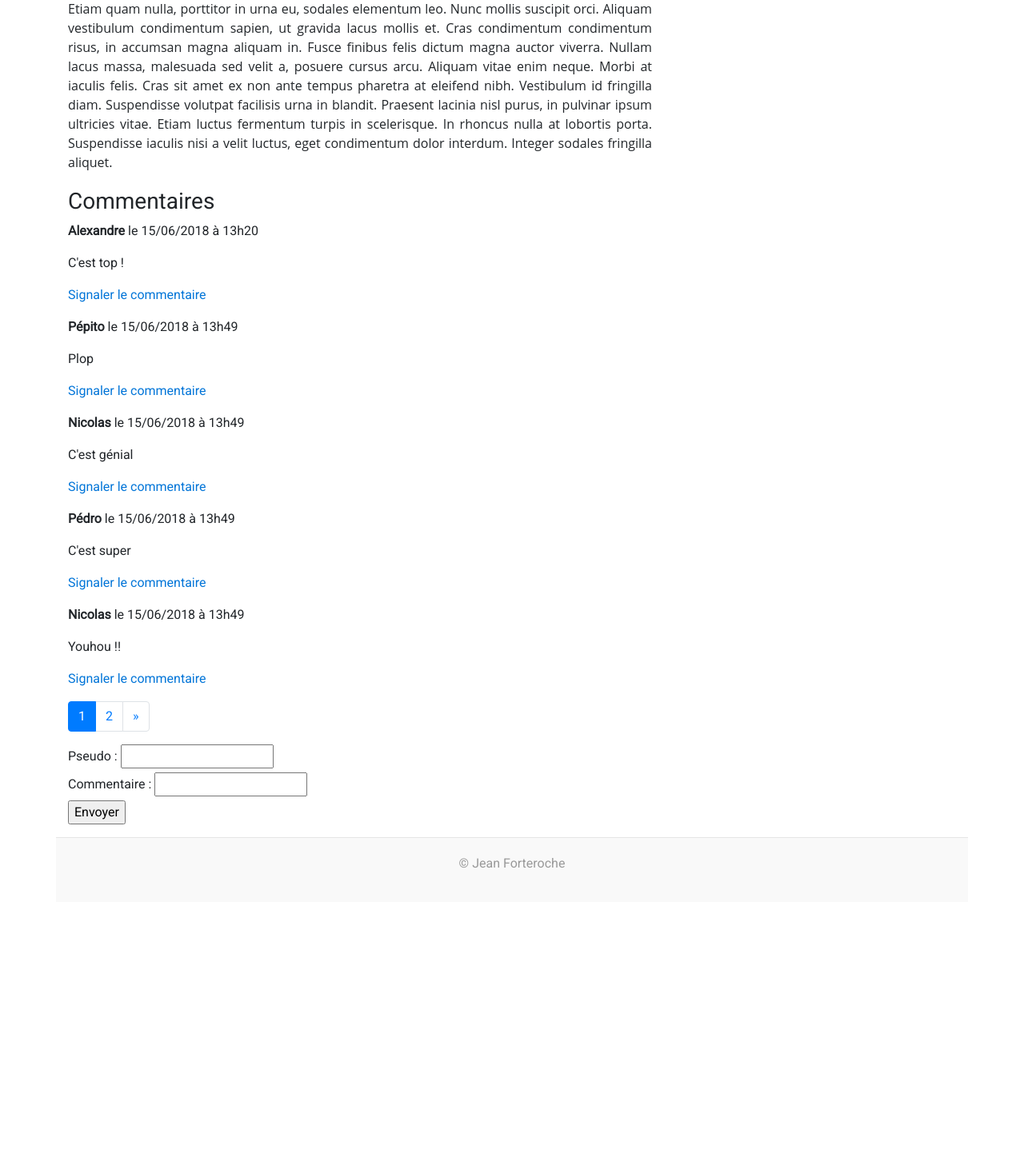
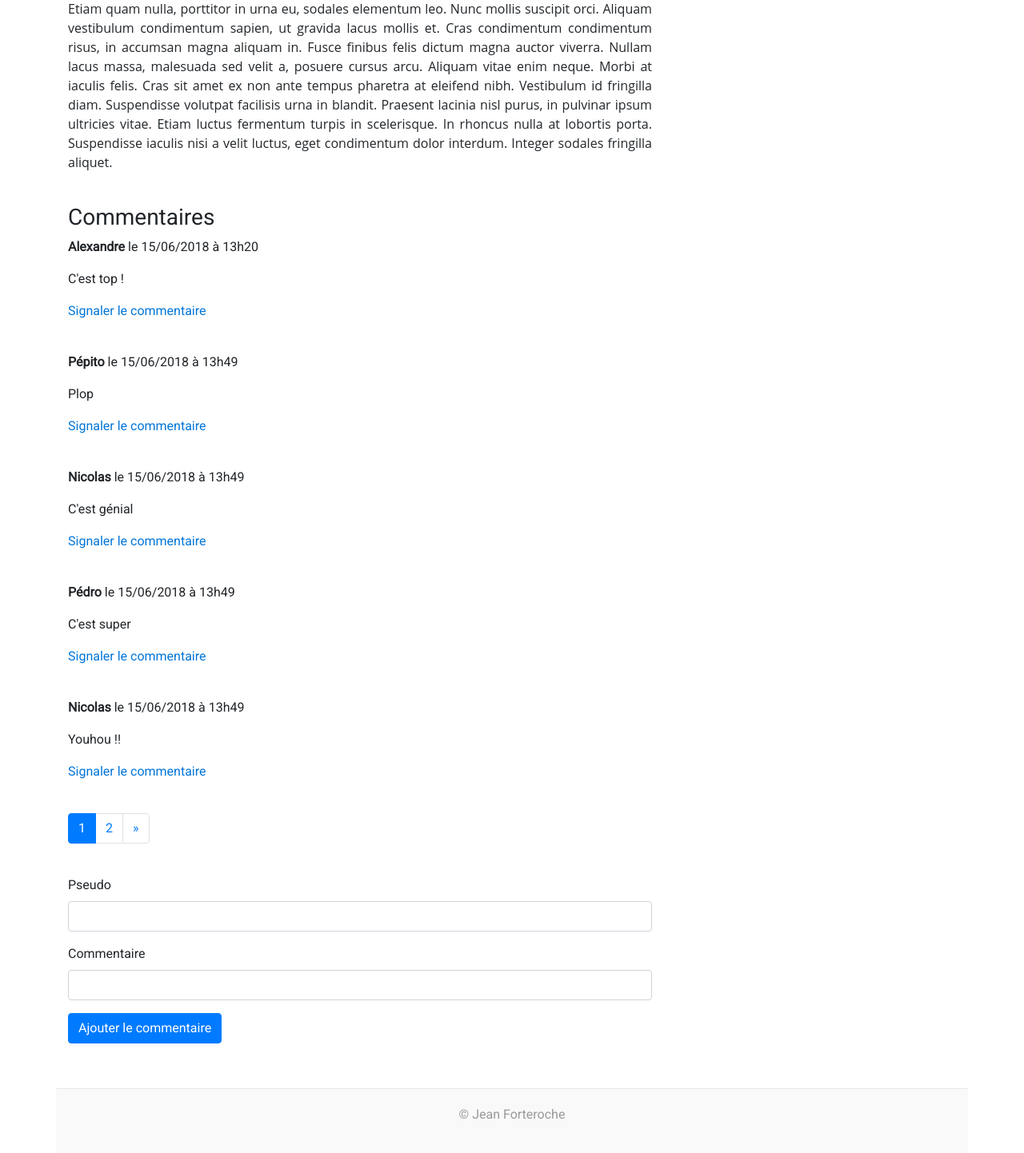
Before and after one commit to gbenoit79/openclassrooms-blog, a PHP site: the page made by index.php in a window 1280 px wide. Shown: the part 1004-2446 px from the top of the page at 80% size. Before the commit the page ends 2090 px from the top, so only its background shows below. Run offline with PHP 8.4, Linux system fonts and the light colour scheme; data comes from the database, SQL or seed files in the repository.

Commit message:
Updates on CSS

```diff
--- a/controller/CommentFrontController.php
+++ b/controller/CommentFrontController.php
@@ -29,8 +29,10 @@ class CommentFrontController extends BaseController
             $result = $this->getContainer()->getCommentManager()->createComment($comment);
 
             // Is comment created successfully?
-            if (!$result) {
-                $_SESSION['alertDanger'] = 'Problème lors de la création du billet';
+            if ($result) {
+                $_SESSION['alertSuccess'] = 'Commentaire créé avec succès';
+            } else {
+                $_SESSION['alertDanger'] = 'Problème lors de la création du commentaire';
             }
         }
 
--- a/controller/PostFrontController.php
+++ b/controller/PostFrontController.php
@@ -40,6 +40,9 @@ class PostFrontController extends BaseController
 
         // Get post
         $viewData['post'] = $this->getContainer()->getPostManager()->getPost($postId);
+        if (empty($viewData['post'])) {
+            throw new \Exception('Empty post');
+        }
 
         // Handle pagination
         $totalItems = $this->getContainer()->getCommentManager()->getTotalComments($postId);
--- a/public/css/style.css
+++ b/public/css/style.css
@@ -13,6 +13,7 @@ footer {
     text-align: center;
     background-color: #f9f9f9;
     border-top: 1px solid #e5e5e5;
+    margin-top: 40px;
 }
 
 a, a:visited, a:hover, a:focus, a:active {
@@ -21,7 +22,7 @@ a, a:visited, a:hover, a:focus, a:active {
 }
 
 .blog-post {
-    margin-bottom: 20px;
+    margin-bottom: 40px;
 }
 .blog-post-meta {
     color: #999;
@@ -35,3 +36,15 @@ a, a:visited, a:hover, a:focus, a:active {
     background-color: #f5f5f5;
     border-radius: 10px;
 }
+
+.comment {
+    margin-bottom: 40px;
+}
+
+#comment-form {
+    margin-top: 40px;
+}
+
+#admin-nav {
+    margin-bottom: 20px;
+}
--- a/view/back/commentListView.php
+++ b/view/back/commentListView.php
@@ -5,7 +5,8 @@
 
 <h2>Mod&eacute;rer les commentaires</h2>
 
-<table>
+<table class="table table-striped table-bordered">
+    <thead class="thead-dark">
         <tr>
             <th>Commentaire</th>
             <th>Auteur</th>
@@ -13,6 +14,8 @@
             <th>Nombre de signalements</th>
             <th>Action</th>
         </tr>
+    </thead>
+    <tbody>
     <?php foreach ($viewData['commentsList'] as $viewData['comment']): ?>
         <tr>
             <td><?php echo $viewData['comment']->getContent() ?></td>
@@ -24,6 +27,7 @@
             </td>
         </tr>
     <?php endforeach; ?>
+    </tbody>
 </table>
 
 <?php require(__DIR__.'/../_pagination.php'); ?>
--- a/view/back/postListView.php
+++ b/view/back/postListView.php
@@ -5,11 +5,14 @@
 
 <h2>G&eacute;rer les billets</h2>
 
-<table>
+<table class="table table-striped table-bordered">
+    <thead class="thead-dark">
         <tr>
             <th>Titre</th>
             <th>Actions</th>
         </tr>
+    </thead>
+    <tbody>
     <?php foreach ($viewData['postsList'] as $viewData['post']): ?>
         <tr>
             <td><?php echo $viewData['post']->getTitle() ?></td>
@@ -19,6 +22,7 @@
             </td>
         </tr>
     <?php endforeach; ?>
+    </tbody>
 </table>
 
 <?php require(__DIR__.'/../_pagination.php'); ?>
--- a/view/errorView.php
+++ b/view/errorView.php
@@ -1,3 +1,4 @@
+<?php $viewData['title'] = 'Problème technique'; ?>
 <?php ob_start(); ?>
 <p>
     Une erreur est survenue : "<?php echo $viewData['error']; ?>".<br />
--- a/view/front/_commentView.php
+++ b/view/front/_commentView.php
@@ -1,3 +1,5 @@
-<p><strong><?php echo htmlspecialchars($comment->getAuthor()); ?></strong> le <?php echo $comment->getCreationDate(); ?></p>
-<p><?php echo nl2br(htmlspecialchars($comment->getContent())); ?></p>
-<p><a href="index.php?controller=comment&amp;action=report&amp;postId=<?php echo $comment->getPostId(); ?>&amp;commentId=<?php echo $comment->getId(); ?>">Signaler le commentaire</a></p>
+<div class="comment">
+    <p><strong><?php echo htmlspecialchars($comment->getAuthor()); ?></strong> le <?php echo $comment->getCreationDate(); ?></p>
+    <p><?php echo nl2br(htmlspecialchars($comment->getContent())); ?></p>
+    <p><a href="index.php?controller=comment&amp;action=report&amp;postId=<?php echo $comment->getPostId(); ?>&amp;commentId=<?php echo $comment->getId(); ?>">Signaler le commentaire</a></p>
+</div>
--- a/view/front/postShowView.php
+++ b/view/front/postShowView.php
@@ -17,13 +17,17 @@ foreach ($viewData['commentsList'] as $comment) {
 
 <?php require(__DIR__.'/../_pagination.php'); ?>
 
-<form action="index.php?controller=comment&amp;action=create" method="post">
+<form id="comment-form" action="index.php?controller=comment&amp;action=create" method="post">
     <input type="hidden" name="postId" value="<?php echo $viewData['post']->getId(); ?>">
-    <p>
-        <label for="author">Pseudo</label> : <input type="text" name="author" id="author" required /><br />
-        <label for="content">Commentaire</label> :  <input type="text" name="content" id="content" required /><br />
-
-        <input type="submit" value="Envoyer" />
+    <div class="form-group">
+        <label for="author">Pseudo</label>
+        <input type="text" class="form-control" name="author" id="author" required />
+    </div>
+    <div class="form-group">
+        <label for="content">Commentaire</label>
+        <input type="text" class="form-control" name="content" id="content" required />
+    </div>
+    <button type="submit" class="btn btn-primary">Ajouter le commentaire</button>
     </p>
 </form>
 <?php $content = ob_get_clean(); ?>
```
Also changed, not shown: view/back/_menu.php (+18 -8 lines), view/back/_postForm.php (+9 -6 lines), view/front/userLoginView.php (+9 -6 lines). Lines whose indentation alone changed are shown as unchanged.
